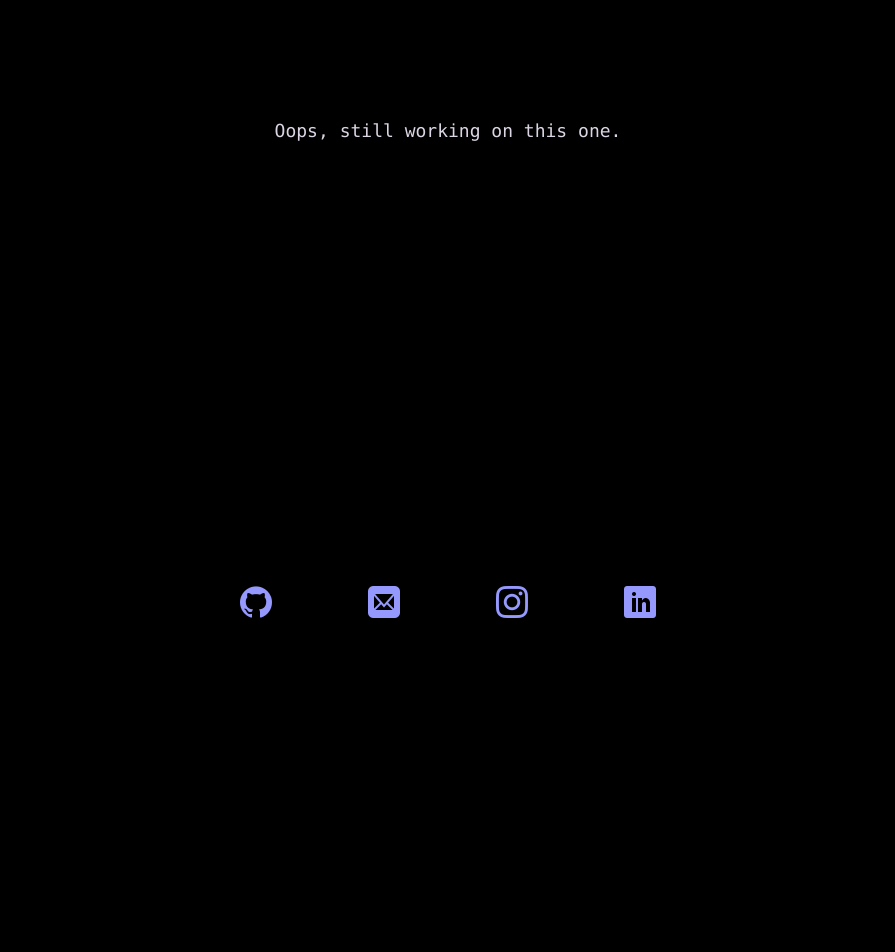
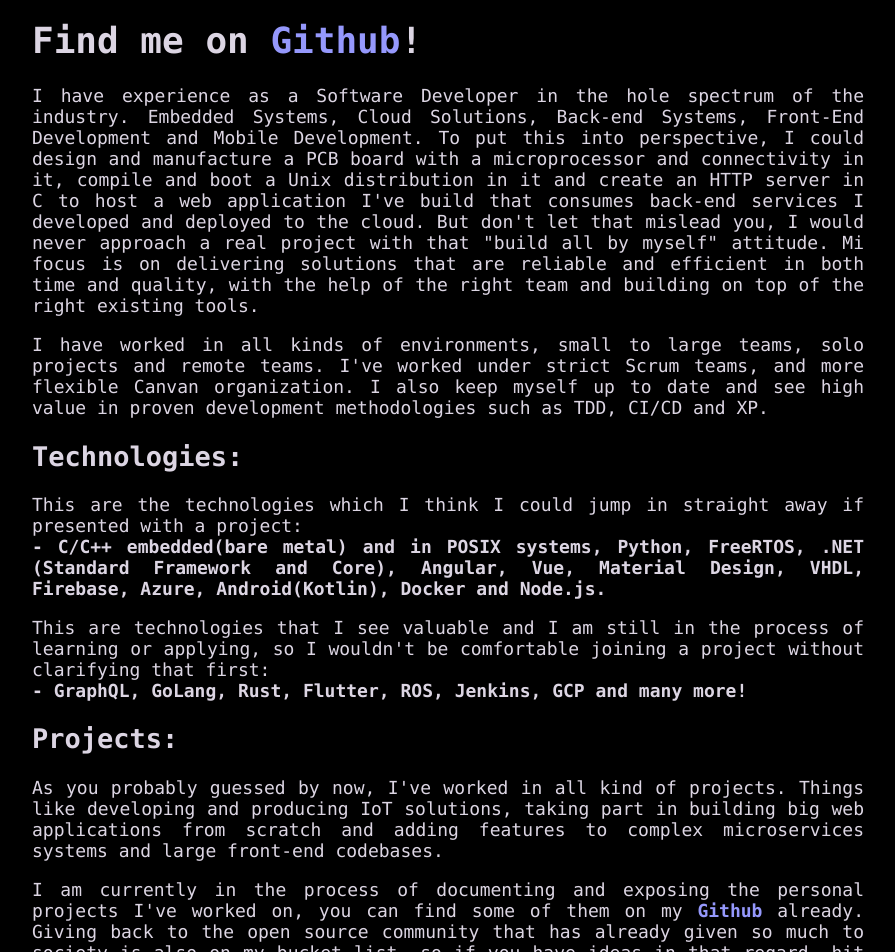
Before and after one commit to RepCode/RepSite, a Vue app: page /code in a window 1280 px wide. Shown: the part 100-1052 px from the top of the page, without its empty margins (192-1087 px from the left). Before the commit the page ends 800 px from the top, so only its background shows below. Built offline with nearby package versions, Linux system fonts and the light colour scheme.

Commit message:
Implemented the Code page of the site.

```diff
--- a/src/App.vue
+++ b/src/App.vue
@@ -64,7 +64,9 @@ body {
 
 .page-content {
   width: 90%;
-  margin: 120px auto;
+  margin: 120px auto 70px auto;
+  text-align: justify;
+  min-height: 360px;
   @include tablet {
     width: 80%;
     margin: 180px auto;
--- a/src/components/footer/Footer.vue
+++ b/src/components/footer/Footer.vue
@@ -34,7 +34,6 @@ export default class Footer extends Vue {
 
 .footer {
   padding: 5%;
-  position: absolute;
   bottom: 0;
   left: 0;
   right: 0;
--- a/src/components/nav-bar/NavBar.vue
+++ b/src/components/nav-bar/NavBar.vue
@@ -1,5 +1,5 @@
 <template>
-  <div class="nav-bar">
+  <nav class="nav-bar">
     <div class="logo-section">
       <router-link :to="'/'" @click="navigateHome">
         <slot></slot>
@@ -12,7 +12,7 @@
         :navItemWidth="'calc(50px + 2vw)'"
       />
     </div>
-  </div>
+  </nav>
 </template>
 
 <script lang="ts">
--- a/src/data/info.ts
+++ b/src/data/info.ts
@@ -31,4 +31,5 @@ export default {
       path: '/pics',
     },
   ],
+  lomographyLink: '//lomography.com/homes/reppics',
 };
--- a/src/views/Code.vue
+++ b/src/views/Code.vue
@@ -1,14 +1,80 @@
 <template>
   <div class="page-content">
-    Oops, still working on this one.
+    <h1>
+      Find me on
+      <a class="code-link" :href="githubLink" target="_blank">Github</a>!
+    </h1>
+    <p>
+      I have experience as a Software Developer in the hole spectrum of the
+      industry. Embedded Systems, Cloud Solutions, Back-end Systems, Front-End
+      Development and Mobile Development. To put this into perspective, I could
+      design and manufacture a PCB board with a microprocessor and connectivity
+      in it, compile and boot a Unix distribution in it and create an HTTP
+      server in C to host a web application I've build that consumes back-end
+      services I developed and deployed to the cloud. But don't let that mislead
+      you, I would never approach a real project with that "build all by myself"
+      attitude. Mi focus is on delivering solutions that are reliable and
+      efficient in both time and quality, with the help of the right team and
+      building on top of the right existing tools.
+    </p>
+    <p>
+      I have worked in all kinds of environments, small to large teams, solo
+      projects and remote teams. I've worked under strict Scrum teams, and more
+      flexible Canvan organization. I also keep myself up to date and see high
+      value in proven development methodologies such as TDD, CI/CD and XP.
+    </p>
+    <h2>Technologies:</h2>
+    <p>
+      This are the technologies which I think I could jump in straight away if
+      presented with a project: <br />
+      <b
+        >- C/C++ embedded(bare metal) and in POSIX systems, Python, FreeRTOS,
+        .NET (Standard Framework and Core), Angular, Vue, Material Design, VHDL,
+        Firebase, Azure, Android(Kotlin), Docker and Node.js.</b
+      >
+    </p>
+    <p>
+      This are technologies that I see valuable and I am still in the process of
+      learning or applying, so I wouldn't be comfortable joining a project
+      without clarifying that first: <br />
+      <b>- GraphQL, GoLang, Rust, Flutter, ROS, Jenkins, GCP and many more!</b>
+    </p>
+    <h2>Projects:</h2>
+    <p>
+      As you probably guessed by now, I've worked in all kind of projects.
+      Things like developing and producing IoT solutions, taking part in
+      building big web applications from scratch and adding features to complex
+      microservices systems and large front-end codebases.
+    </p>
+    <p>
+      I am currently in the process of documenting and exposing the personal
+      projects I've worked on, you can find some of them on my
+      <a class="code-link" :href="githubLink" target="_blank">Github</a>
+      already. Giving back to the open source community that has already given
+      so much to society is also on my bucket list, so if you have ideas in that
+      regard, hit me up!
+    </p>
   </div>
 </template>
 
 <script>
 import { Component, Vue } from 'vue-property-decorator';
+import InfoModule from '../data/info';
 
 @Component
-export default class Code extends Vue {}
+export default class Code extends Vue {
+  githubLink = InfoModule.footerLinks.filter(
+    x => x.iconClass === 'icon-github',
+  )[0].link;
+}
 </script>
 
-<style lang="scss" scoped></style>
+<style lang="scss" scoped>
+.page-content {
+  margin: 120px auto;
+}
+
+a {
+  cursor: pointer;
+}
+</style>
--- a/src/views/Home.vue
+++ b/src/views/Home.vue
@@ -31,7 +31,6 @@ export default class Home extends Vue {}
 @import '@/__shared.scss';
 
 .presentation {
-  text-align: justify;
   @include tablet {
     width: 75%;
   }
--- a/src/views/Pics.vue
+++ b/src/views/Pics.vue
@@ -1,14 +1,23 @@
 <template>
   <div class="page-content">
-    Oops, still working on this one.
+    Oops, still working on this one. But you can checkout my
+    <a class="code-link" :href="instaLink" target="_blank">Instagram</a> and my
+    <a class="code-link" :href="lomographyLink" target="_blank">lomography</a>
+    profiles for some pics!
   </div>
 </template>
 
 <script>
 import { Component, Vue } from 'vue-property-decorator';
+import InfoModule from '../data/info';
 
 @Component
-export default class Pics extends Vue {}
+export default class Pics extends Vue {
+  instaLink = InfoModule.footerLinks.filter(
+    x => x.iconClass === 'icon-instagram',
+  )[0].link;
+  lomographyLink = InfoModule.lomographyLink;
+}
 </script>
 
 <style lang="scss" scoped></style>
```
